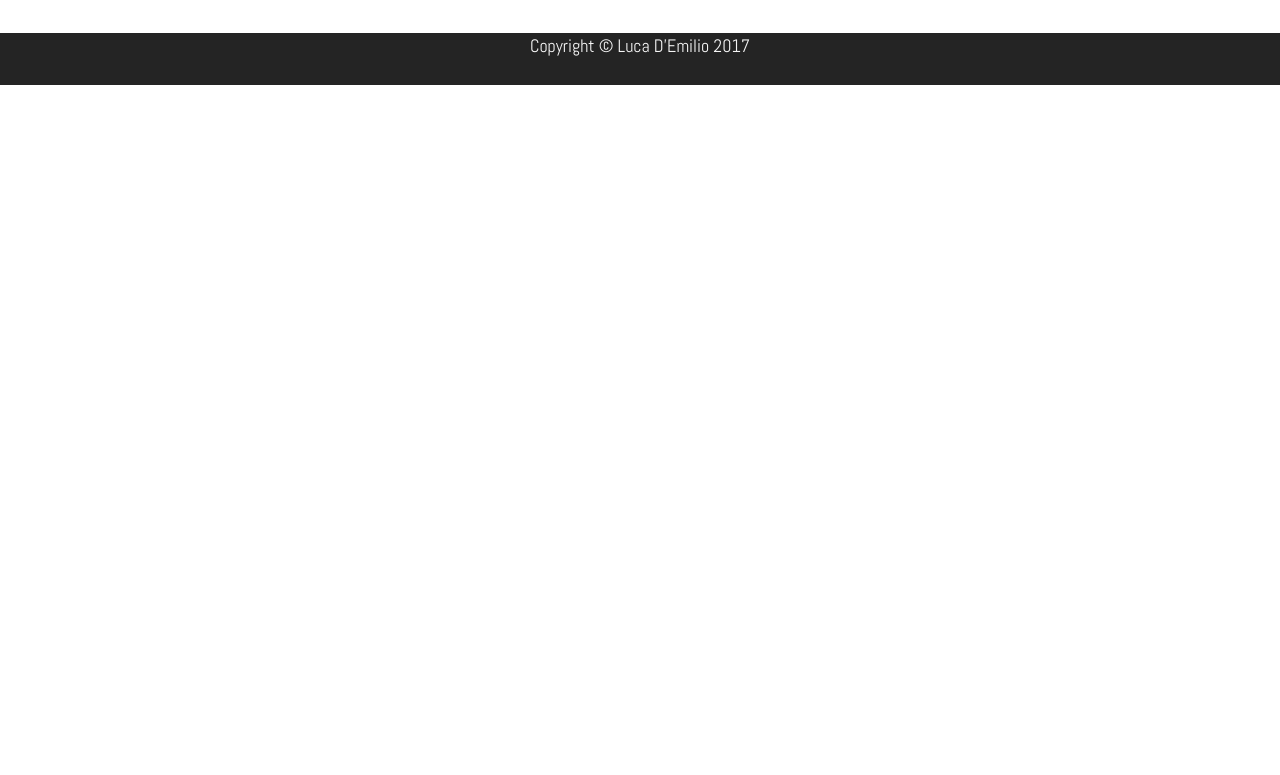
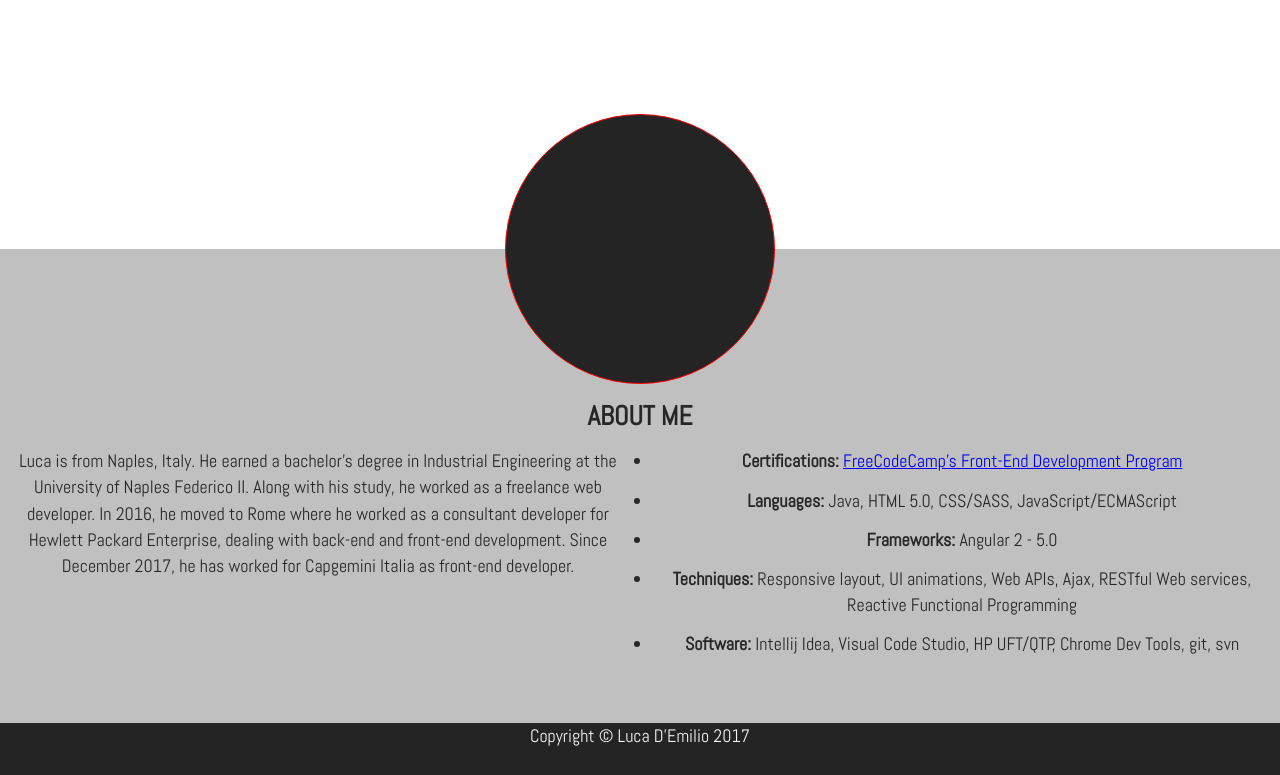
Before and after one commit to ludem/gatsby-portfolio, a Gatsby site: page / in a window 1280 px wide. Shown: the part 501-1276 px from the top of the page. Before the commit the page ends 800 px from the top, so only its background shows below. Built offline with nearby package versions, Linux system fonts and the light colour scheme; Gatsby itself is replaced by a stand-in of ours.

Commit message:
Added bio section

```diff
--- /dev/null
+++ b/src/components/bio.js
@@ -0,0 +1,171 @@
+import React from "react";
+import styled from "styled-components";
+
+const Bio = styled.div`
+  margin-top: 12rem;
+  padding-bottom: 1rem;
+  padding-top: 8rem;
+  position: relative;
+  height: auto;
+  display: flex;
+  justify-content: flex-start;
+  align-items: center;
+  flex-direction: column;
+  background: silver;
+`;
+
+const Pic = styled.div`
+  position: absolute;
+  left: center;
+  top: -7.5rem;
+  height: 15rem;
+  width: 15rem;
+  border-radius: 50%;
+  background: url("images/biopic.jpg");
+  background: #242424;
+  border: 1px solid red;
+  background-size: cover;
+  background-position: top;
+  margin-bottom: 2rem;
+`;
+
+const About = styled.div`
+  font-weight: bold;
+  text-transform: uppercase;
+  font-size: 1.5rem;
+  margin: 0.2rem;
+  padding: 0;
+`;
+
+const Info = styled.div`
+  display: flex;
+  width: 100%;
+  padding: 0.5rem;
+  justify-content: center;
+  align-content: flex-start;
+  text-align: center;
+  * {
+    flex: 1;
+  }
+`;
+
+const Contacts = styled.i`
+  transition: transform 0.3s ease-in-out;
+  margin: 1rem;
+  color: #242424;
+  :hover {
+    transform: scale(1.3);
+  }
+`;
+
+export default () => (
+  <Bio>
+    <Pic />
+    <About>About Me</About>
+    <Info>
+      <p>
+        Luca is from Naples, Italy. He earned a bachelor's degree in Industrial
+        Engineering at the University of Naples Federico II. Along with his
+        study, he worked as a freelance web developer. In 2016, he moved to Rome
+        where he worked as a consultant developer for Hewlett Packard
+        Enterprise, dealing with back-end and front-end development. Since
+        December 2017, he has worked for Capgemini Italia as front-end
+        developer.
+      </p>
+      <ul>
+        <li>
+          <b>Certifications:</b>{" "}
+          <a href="https://www.freecodecamp.org/ludem/front-end-certification">
+            FreeCodeCamp's Front-End Development Program
+          </a>
+        </li>
+        <li>
+          <b>Languages:</b> Java, HTML 5.0, CSS/SASS, JavaScript/ECMAScript
+        </li>
+        <li>
+          <b>Frameworks:</b> Angular 2 - 5.0
+        </li>
+        <li>
+          <b>Techniques:</b> Responsive layout, UI animations, Web APIs, Ajax,
+          RESTful Web services, Reactive Functional Programming
+        </li>
+        <li>
+          <b>Software:</b> Intellij Idea, Visual Code Studio, HP UFT/QTP, Chrome
+          Dev Tools, git, svn
+        </li>
+      </ul>
+    </Info>
+  </Bio>
+);
+
+/* <div id="bio">
+<div class="pic">
+</div>
+<p class="projectTitle">About me</p>
+<div class="info">
+    <p>Luca is from Naples, Italy. He earned a bachelor's degree in Industrial Engineering at the University of
+        Naples Federico II. Along with his study, he worked as a freelance web developer. In 2016, he moved to Rome where he worked as a consultant developer
+        for Hewlett Packard Enterprise, dealing with back-end and front-end development.
+        Since December 2017, he has worked for Capgemini Italia as front-end developer.</p>
+    <ul>
+        <li><b>Certifications:</b> <a href="https://www.freecodecamp.org/ludem/front-end-certification">FreeCodeCamp's Front-End Development Program</a></li>
+        <li><b>Languages:</b> Java, HTML 5.0, CSS/SASS, JavaScript/ECMAScript</li>
+        <li><b>Frameworks:</b> Angular 2 - 5.0</li>
+        <li><b>Techniques:</b> Responsive layout, UI animations, Web APIs, Ajax, RESTful Web services, Reactive Functional Programming</li>
+        <li><b>Software:</b> Intellij Idea, Visual Code Studio, HP UFT/QTP, Chrome Dev Tools, git, svn</li>
+    </ul>
+</div>
+<div id="contacts">
+    <p class="projectTitle">Contacts</p>
+    <a href="mailto:luca.demil@gmail.com"><i class="fa fa-2x fa-envelope" aria-hidden="true"></i></a>
+    <a href="https://github.com/ludem"><i class="fa fa-2x fa-github" aria-hidden="true"></i></a>
+    <a href="https://codepen.io/ludem"><i class="fa fa-2x fa-codepen" aria-hidden="true"></i></a>
+    <a href="https://www.freecodecamp.org/ludem"><i class="fa fa-2x fa-free-code-camp" aria-hidden="true"></i></a>
+</div>
+</div> */
+
+/*** BIO & INFO ****/
+
+/* #bio {
+  margin-top: 12rem;
+  padding-bottom: 1rem;
+  padding-top: 8rem;
+  position: relative;
+  height: auto;
+
+  display: flex;
+  justify-content: flex-start;
+  align-items: center;
+  flex-direction: column;
+
+  background: silver;
+}
+
+.pic {
+  position: absolute;
+  left: center;
+  top: -7.5rem;
+  height: 15rem;
+  width: 15rem;
+  border-radius: 50%;
+  background: #242424;
+  background: url('images/biopic.jpg');
+  background-size: cover;
+  background-position: top;
+  margin-bottom: 2rem;
+}
+
+
+
+.info > * {
+  flex: 1;
+}
+
+.info > p {
+}
+
+
+
+#contacts i:hover {
+
+} */
--- a/src/pages/index.js
+++ b/src/pages/index.js
@@ -4,6 +4,7 @@ import Layout from "../components/layout";
 import Title from "../components/title";
 import styled from "styled-components";
 import Portfolio from "../components/portfolio";
+import Bio from "../components/bio";
 
 const MainContent = styled.div`
   margin-top: 3rem;
@@ -17,6 +18,7 @@ export default () => (
       <MainContent>
         <Title />
         <Portfolio />
+        <Bio />
       </MainContent>
     </Layout>
   </React.Fragment>
```
